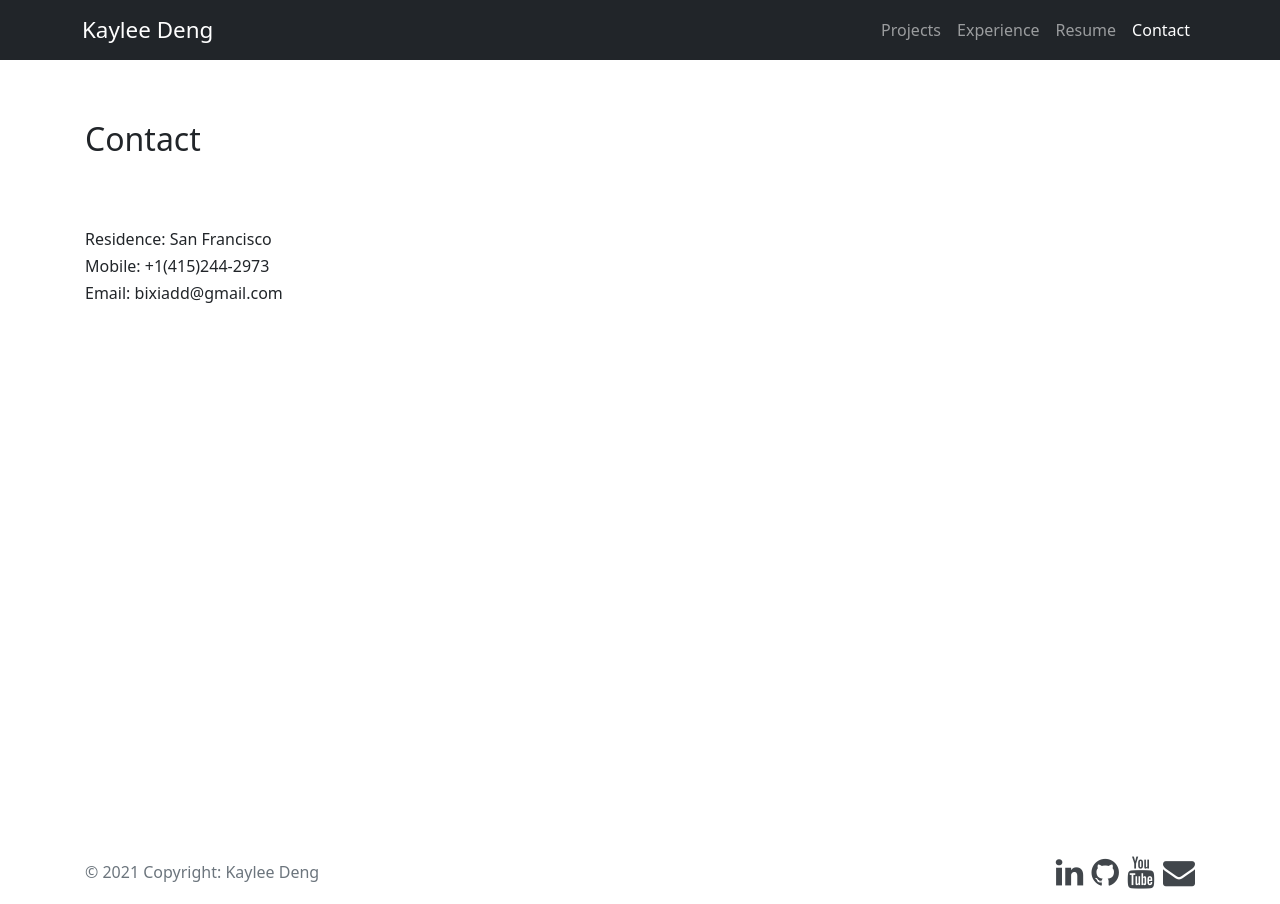
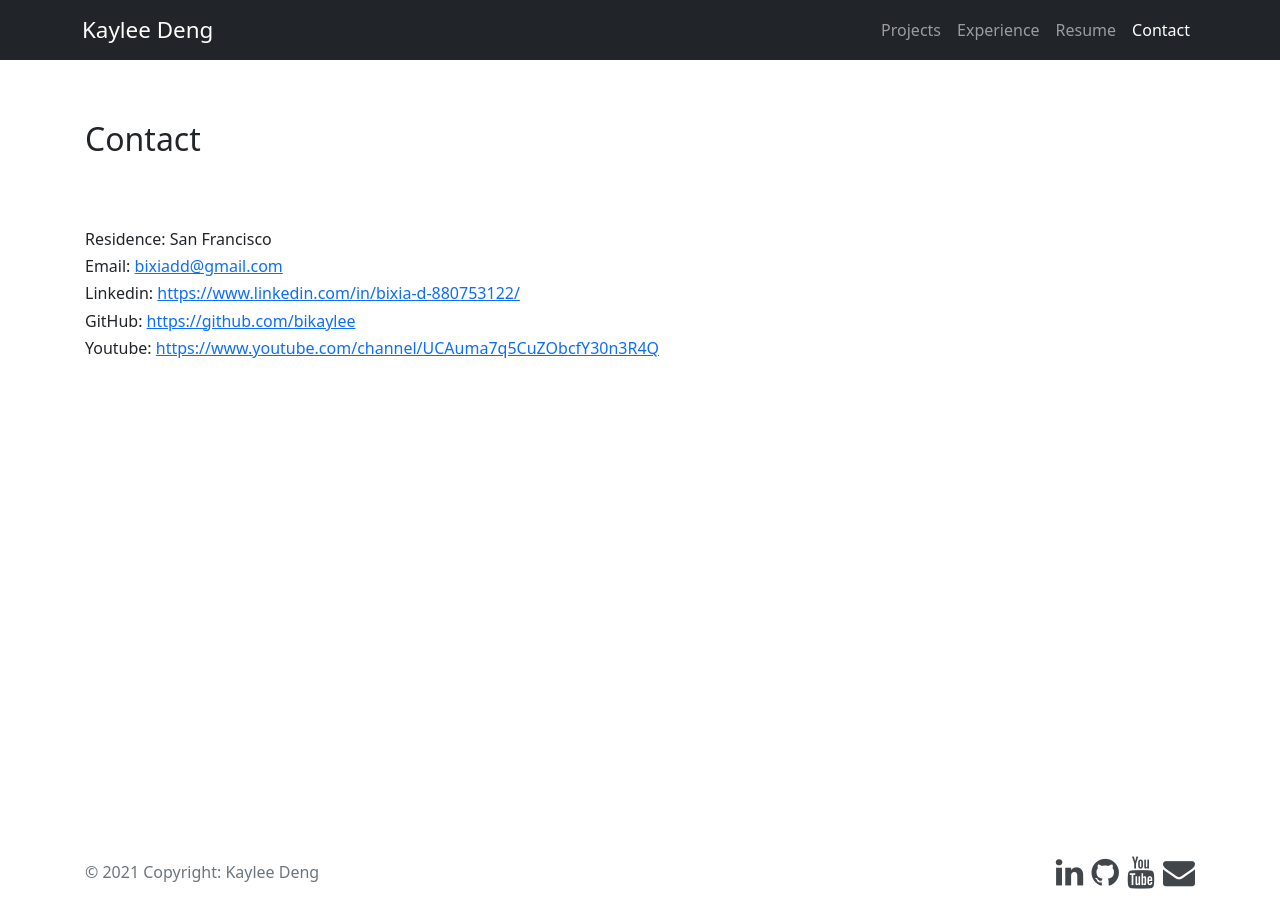
Before and after one commit to bikaylee/Portfolio, a Jekyll site: the page built from contact.md, in a window 1280 px wide. Built offline with Jekyll 4.4.1, drawn with Linux system fonts in a browser that asks for light colours.

Commit message:
update resume and change contact info

```diff
--- a/contact.md
+++ b/contact.md
@@ -9,6 +9,10 @@ title: Contact
 
 ###### Residence: San Francisco
 
-###### Mobile: +1(415)244-2973
+###### Email: [bixiadd@gmail.com](mailto:bixiadd@gmail.com)
 
-###### Email: bixiadd@gmail.com
+###### Linkedin: [https://www.linkedin.com/in/bixia-d-880753122/](https://www.linkedin.com/in/bixia-d-880753122/)
+
+###### GitHub: [https://github.com/bikaylee](https://github.com/bikaylee)
+
+###### Youtube: [https://www.youtube.com/channel/UCAuma7q5CuZObcfY30n3R4Q](https://www.youtube.com/channel/UCAuma7q5CuZObcfY30n3R4Q)
```
Also changed, not shown: 1 other file.
